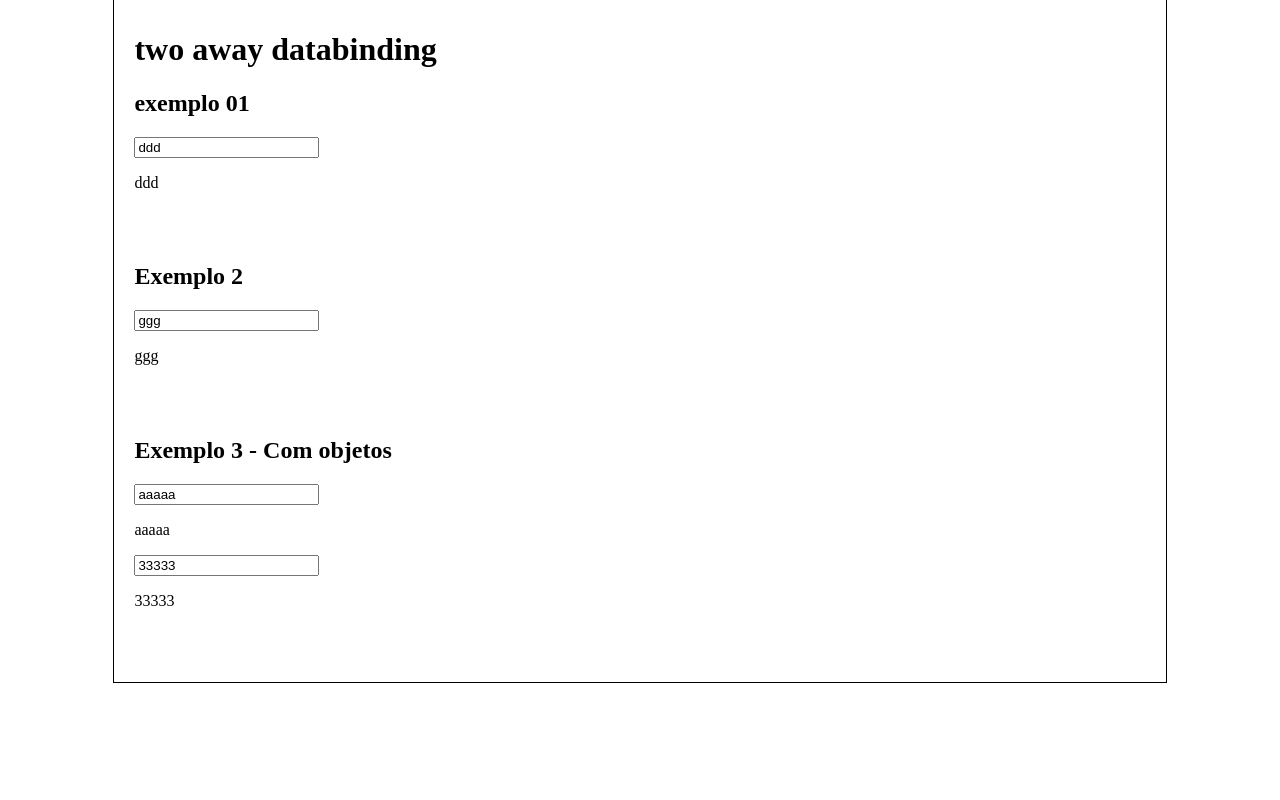
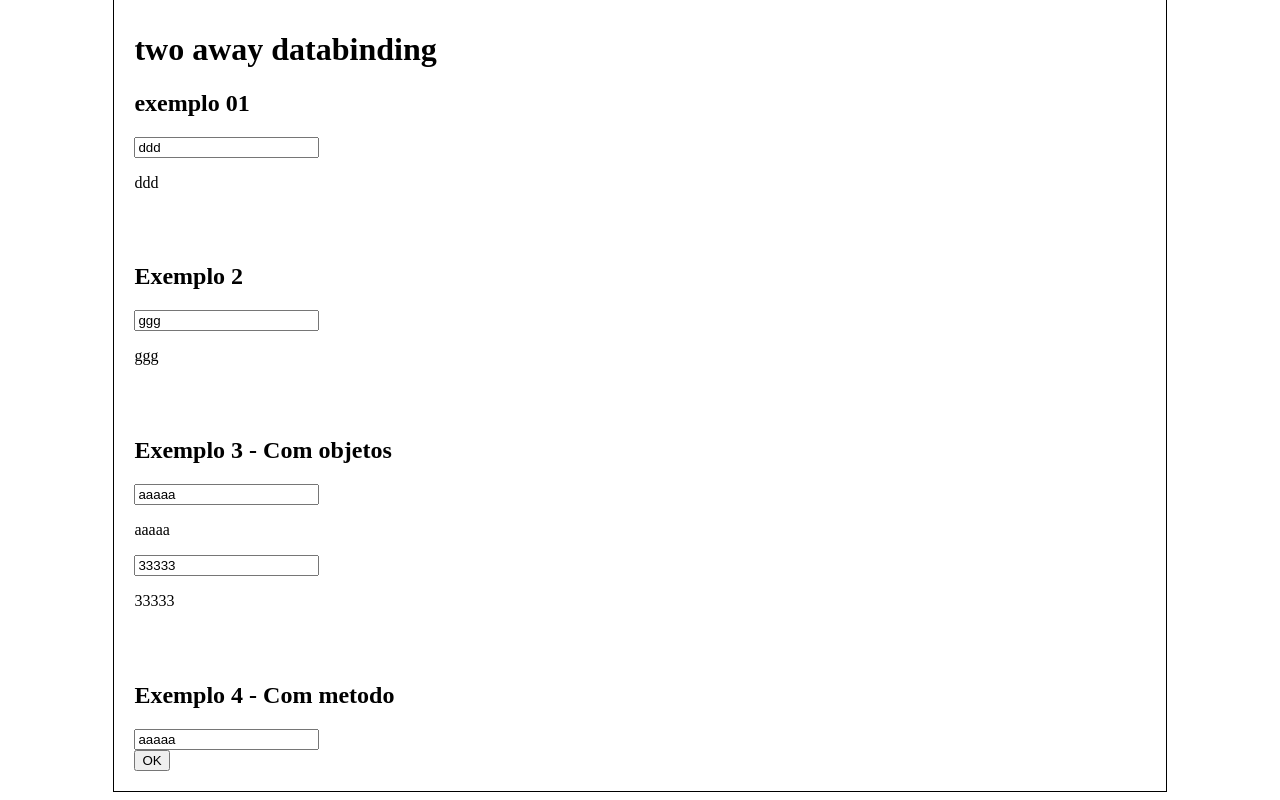
Before and after one commit to joaogoya/learning-angular, an Angular app in the folder cad-cli/: page / in a window 1280 px wide. Shown: the part 323-1123 px from the top of the page. Before the commit the page ends 1014 px from the top, so only its background shows below. Built offline with nearby package versions, Linux system fonts and the light colour scheme.

Commit message:
ajustes aula 12

```diff
--- a/cad-cli/src/app/cadastro/cadastro.component.html
+++ b/cad-cli/src/app/cadastro/cadastro.component.html
@@ -51,6 +51,11 @@
   <br><br>
 
 
-
-
+  <h2>Exemplo 4 - Com metodo</h2>
+  <input
+    type="text" [value] ="pessoa.nome"
+  />
+  <br>
+  <button (click) = "alertaTeste()"> OK </button>
+<br>
 </div>
--- a/cad-cli/src/app/cadastro/cadastro.component.ts
+++ b/cad-cli/src/app/cadastro/cadastro.component.ts
@@ -16,7 +16,13 @@ export class CadastroComponent implements OnInit {
   pessoa = {
     nome: "aaaaa",
     telefone: "33333",
+  }
 
+  alertaTeste(){
+    //alert('teste');
+    this.pessoa.nome = " ";
+    console.log('Pessoa.nome'+this.pessoa.nome);
+    return this.pessoa.nome;
   }
 
   constructor() {}
```
